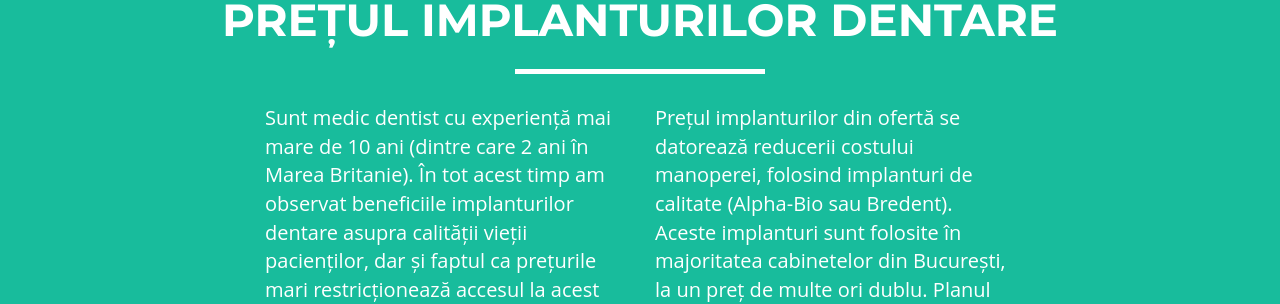
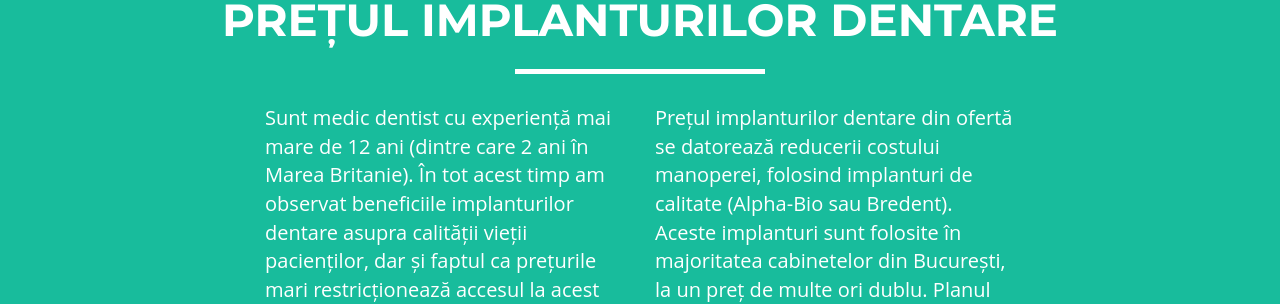
Before and after one commit to littledentgopo/offerdent, a Jekyll site: the page built from index.html, in a window 1280 px wide and 900 px high, scrolled down 1615 px. Shown: the part 156-460 px from the top of the window. Built offline with Jekyll 4.4.1, drawn with Linux system fonts in a browser that asks for light colours; comment, search, counter and statistics services are not loaded; some of the changed text lies outside the part shown.

Commit message:
small change in about

```diff
--- a/_includes/section-about.html
+++ b/_includes/section-about.html
@@ -8,11 +8,11 @@
             </div>
             <div class="row">
                 <div class="col-lg-4 col-lg-offset-2">
-                    <p>Sunt medic dentist cu experiență mai mare de 10 ani (dintre care 2 ani în Marea Britanie). În tot acest timp am observat beneficiile implanturilor dentare asupra calității vieții pacienților, dar și faptul ca prețurile mari restricționează accesul la acest tratament. În ultimii ani am început să promovez implanturi dentare de calitate la un preț care să le facă accesibile unui număr cât mai mare de pacienți.
+                    <p>Sunt medic dentist cu experiență mai mare de 12 ani (dintre care 2 ani în Marea Britanie). În tot acest timp am observat beneficiile implanturilor dentare asupra calității vieții pacienților, dar și faptul ca prețurile mari restricționează accesul la acest tratament. În ultimii ani am început să promovez implanturi dentare de calitate la un preț care să le facă accesibile unui număr cât mai mare de pacienți.
                     </p>
                 </div>
                 <div class="col-lg-4">
-                    <p>Prețul implanturilor din ofertă se datorează reducerii costului manoperei, folosind implanturi de calitate (Alpha-Bio sau Bredent). Aceste implanturi sunt folosite în majoritatea cabinetelor din București, la un preț de multe ori dublu. Planul de tratament este personalizat pentru fiecare pacient, intervențiile sunt gândite să fie nedureroarese, iar lucrările beneficiază de garanție 5 ani.
+                    <p>Prețul implanturilor dentare din ofertă se datorează reducerii costului manoperei, folosind implanturi de calitate (Alpha-Bio sau Bredent). Aceste implanturi sunt folosite în majoritatea cabinetelor din București, la un preț de multe ori dublu. Planul de tratament este personalizat pentru fiecare pacient, intervențiile sunt gândite să fie nedureroarese, iar lucrările beneficiază de garanție 5 ani.
                     </p>
                 </div>
 
```
